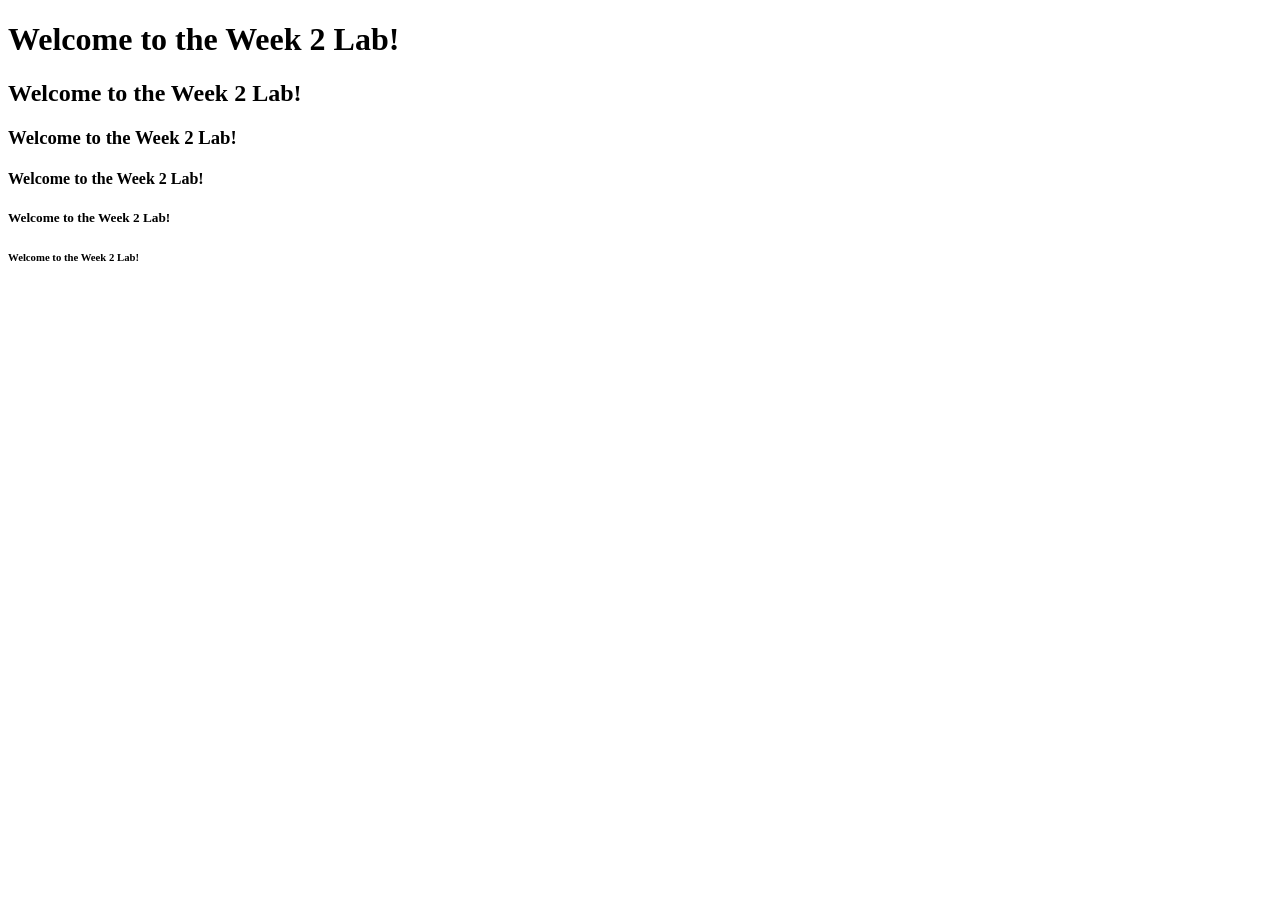
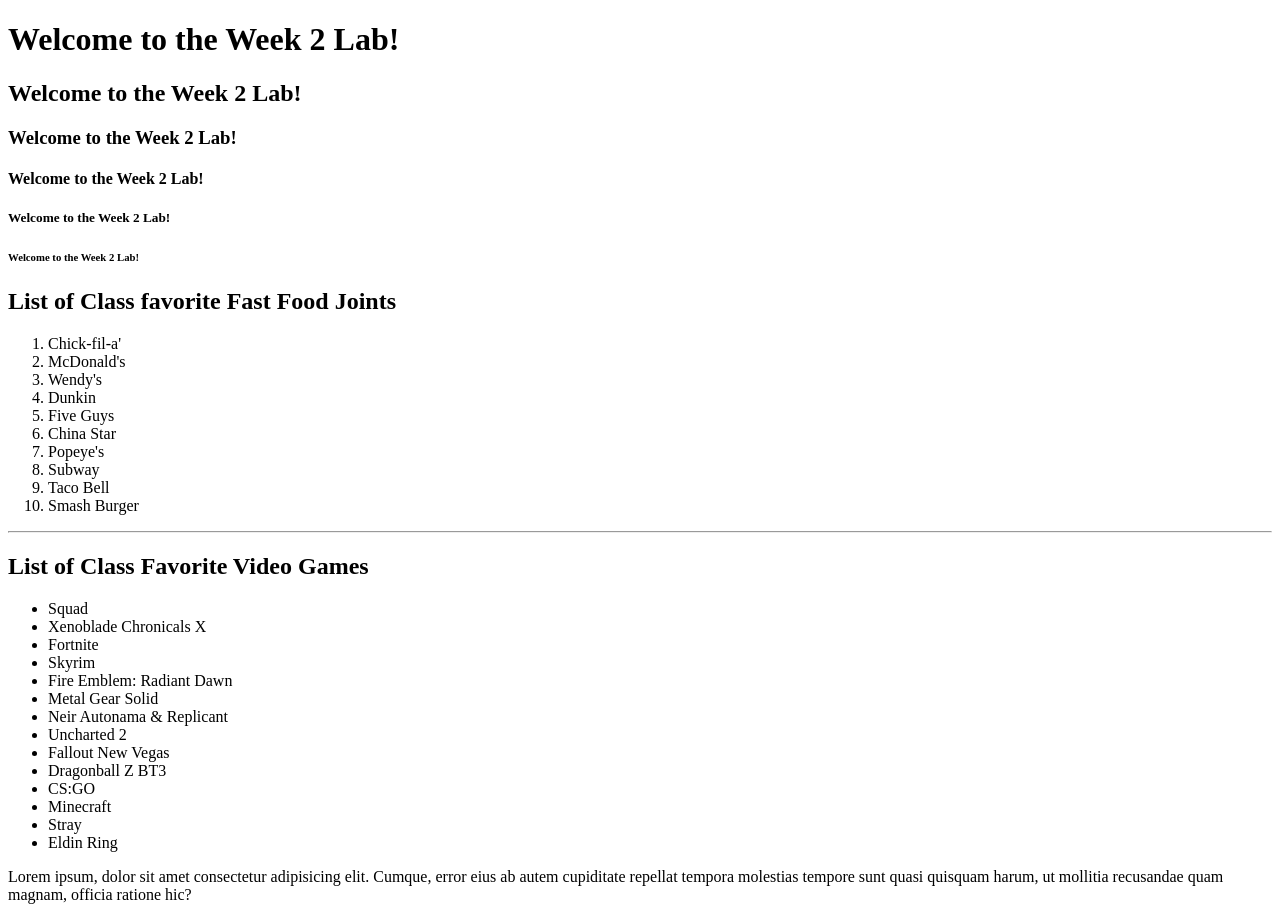
Before and after one commit to Jtbarlow/HTMLJS2022211, a plain HTML site: page Week2/week2lab.html in a window 1280 px wide. Shown: the top 917 px of the page. Before the commit the page ends 800 px from the top, so only its background shows below. Drawn offline with Linux system fonts and the light colour scheme.

Commit message:
End of Class Week 2

```diff
--- a/Week2/week2lab.html
+++ b/Week2/week2lab.html
@@ -11,5 +11,45 @@
             <h4>Welcome to the Week 2 Lab!</h4>
             <h5>Welcome to the Week 2 Lab!</h5>
             <h6>Welcome to the Week 2 Lab!</h6>
+
+            <h2>List of Class favorite Fast Food Joints</h2>
+            <ol>
+                <li>Chick-fil-a'</li>
+                <li>McDonald's</li>
+                <li>Wendy's</li>
+                <li>Dunkin</li>
+                <li>Five Guys</li>
+                <li>China Star</li>
+                <li>Popeye's</li>
+                <li>Subway</li>
+                <li>Taco Bell</li>
+                <li>Smash Burger</li>
+            </ol>
+
+            <hr>
+
+            <h2>List of Class Favorite Video Games</h2>
+            <ul>
+                <li>Squad</li>
+                <li>Xenoblade Chronicals X</li>
+                <li>Fortnite</li>
+                <li>Skyrim</li>
+                <li>Fire Emblem: Radiant Dawn</li>
+                <li>Metal Gear Solid</li>
+                <li>Neir Autonama & Replicant</li>
+                <li>Uncharted 2</li>
+                <li>Fallout New Vegas</li>
+                <li>Dragonball Z BT3</li>
+                <li>CS:GO</li>
+                <li>Minecraft</li>
+                <li>Stray</li>
+                <li>Eldin Ring</li>
+            </ul>
+
+            <!--Example of a Paragraph-->
+            <P>Lorem ipsum, dolor sit amet consectetur adipisicing elit. Cumque, error eius ab autem cupiditate repellat tempora molestias tempore sunt quasi quisquam harum, ut mollitia recusandae quam magnam, officia ratione hic?</P>
+
+            <!--Example of an image tag-->
+            <img src="images/Cat.jpg" alt="Image of cat">
     </body>
 </html>
```
Also changed, not shown: Week2/images/Cat.jpg (added).
